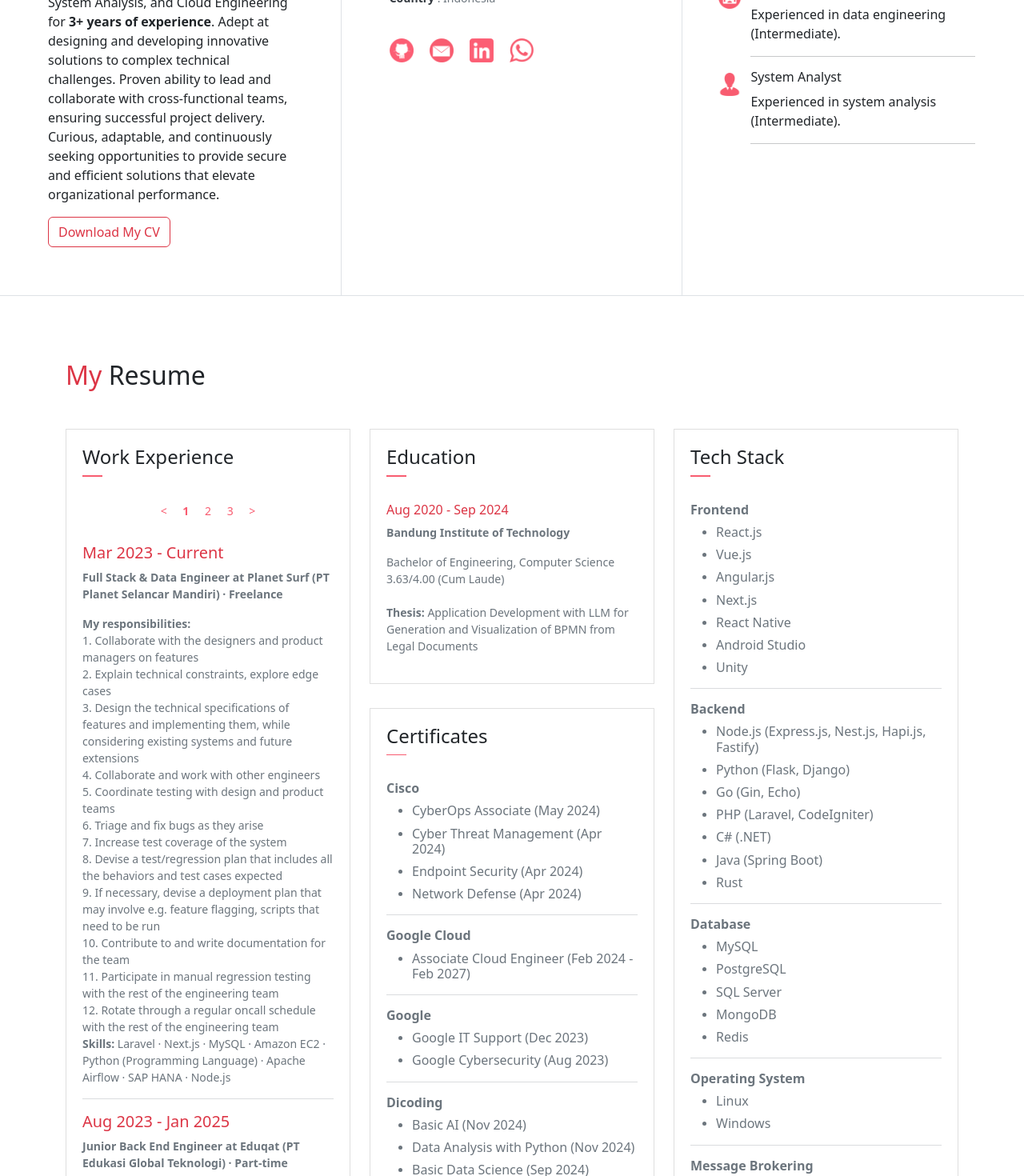
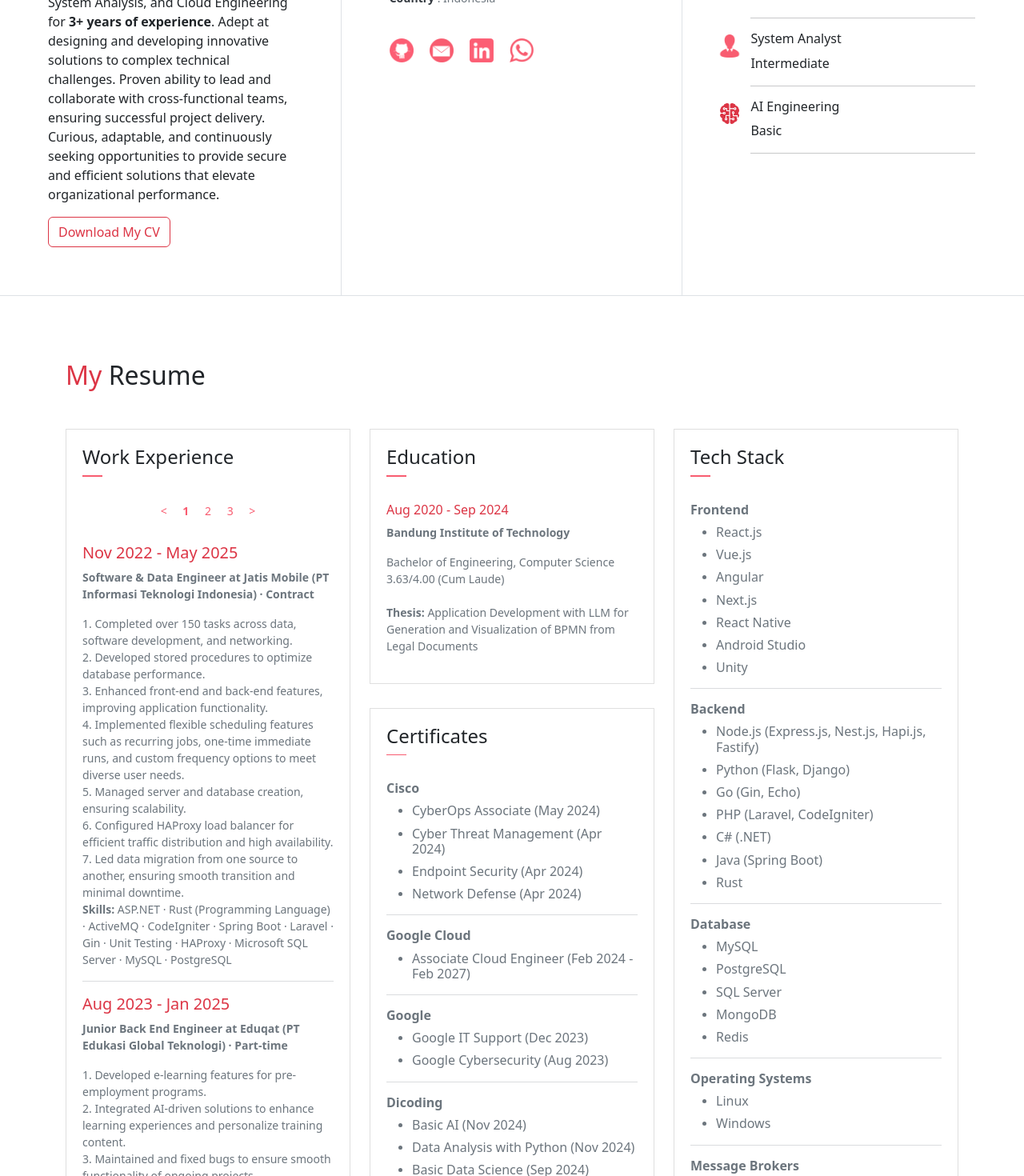
Before and after one commit to WillyWilsen/My-Profile-UI, a Next.js app: page / in a window 1280 px wide. Shown: the part 920-2390 px from the top of the page at 80% size. Built offline with nearby package versions, Linux system fonts and the light colour scheme; no server answers.

Commit message:
feat: Update profile

```diff
--- a/attributes/WorkExperience.js
+++ b/attributes/WorkExperience.js
@@ -1,14 +1,20 @@
 export const WorkExperience = [
   {
-    _id: { $oid: "6635f798fe5e3cb138acc5a4" },
-    from: "Mar 2023",
-    to: "Current",
-    job_position: "Full Stack & Data Engineer",
-    job_type: "Freelance",
-    company: "Planet Surf (PT Planet Selancar Mandiri)",
-    description:
-      "<b>My responsibilities:</b><br>1. Collaborate with the designers and product managers on features<br>2. Explain technical constraints, explore edge cases<br>3. Design the technical specifications of features and implementing them, while considering existing systems and future extensions<br>4. Collaborate and work with other engineers<br>5. Coordinate testing with design and product teams<br>6. Triage and fix bugs as they arise<br>7. Increase test coverage of the system<br>8. Devise a test/regression plan that includes all the behaviors and test cases expected<br>9. If necessary, devise a deployment plan that may involve e.g. feature flagging, scripts that need to be run<br>10. Contribute to and write documentation for the team<br>11. Participate in manual regression testing with the rest of the engineering team<br>12. Rotate through a regular oncall schedule with the rest of the engineering team<br><b>Skills:</b> Laravel · Next.js · MySQL · Amazon EC2 · Python (Programming Language) · Apache Airflow · SAP HANA · Node.js",
-    sequence: { $numberInt: "13" },
+    _id: { $oid: "647b19f827b072d12d76ac10" },
+    from: "Nov 2022",
+    to: "May 2025",
+    job_position: "Software & Data Engineer",
+    job_type: "Contract",
+    company: "Jatis Mobile (PT Informasi Teknologi Indonesia)",
+    description: `1. Completed over 150 tasks across data, software development, and networking.<br>
+2. Developed stored procedures to optimize database performance.<br>
+3. Enhanced front-end and back-end features, improving application functionality.<br>
+4. Implemented flexible scheduling features such as recurring jobs, one-time immediate runs, and custom frequency options to meet diverse user needs.<br>
+5. Managed server and database creation, ensuring scalability.<br>
+6. Configured HAProxy load balancer for efficient traffic distribution and high availability.<br>
+7. Led data migration from one source to another, ensuring smooth transition and minimal downtime.<br>
+<b>Skills:</b> ASP.NET · Rust (Programming Language) · ActiveMQ · CodeIgniter · Spring Boot · Laravel · Gin · Unit Testing · HAProxy · Microsoft SQL Server · MySQL · PostgreSQL`,
+    sequence: { $numberInt: "6" },
   },
   {
     _id: { $oid: "66360105fe5e3cb138acc5a7" },
@@ -17,20 +23,28 @@
     job_position: "Junior Back End Engineer",
     job_type: "Part-time",
     company: "Eduqat (PT Edukasi Global Teknologi)",
-    description:
-      "<b>My responsibilities:</b><br>1. Maintain and develop solutions for ongoing projects as well as to work on new upcoming projects<br>2. Ensure the delivery of features that are well documented & technologically sound with close attention to good coding practices, data structures & collaborative problem-solving<br><b>Skills:</b> Node.js · AWS Lambda · GraphQL · AI Prompting · Amazon Simple Notification Service (SNS) · NestJS",
-    sequence: { $numberInt: "12" },
+    description: `1. Developed e-learning features for pre-employment programs.<br>
+2. Integrated AI-driven solutions to enhance learning experiences and personalize training content.<br>
+3. Maintained and fixed bugs to ensure smooth functionality of ongoing projects.<br>
+4. Migrated servers for system optimization and resource efficiency.<br>
+5. Implemented caching techniques to improve loading performance.<br>
+<b>Skills:</b> Express.js · AWS Lambda · GraphQL · Gin · AI Prompting · Amazon Simple Notification Service (SNS) · NestJS`,
+    sequence: { $numberInt: "5" },
   },
   {
-    _id: { $oid: "647b19f827b072d12d76ac10" },
-    from: "Nov 2022",
-    to: "Jan 2025",
-    job_position: "Software & Data Engineer",
-    job_type: "Contract",
-    company: "Jatis Mobile (PT Informasi Teknologi Indonesia)",
-    description:
-      "<b>My responsibilities:</b><br>1. Developing front-end website architecture<br>2. Designing user interactions on web pages<br>3. Developing back-end website applications<br>4. Creating servers and databases for functionality<br>5. Ensuring cross-platform optimization for mobile phones<br>6. Ensuring responsiveness of applications<br>7. Working alongside graphic designers for web design features<br>8. Seeing through a project from conception to finished product<br>9. Designing and developing APIs<br>10. Meeting both technical and consumer needs<br>11. Staying abreast of developments in web applications and programming languages<br><b>Skills:</b> ASP.NET · Rust (Programming Language) · ActiveMQ · CodeIgniter · Spring Boot · Laravel · Gin · Unit Testing · HAProxy · Microsoft SQL Server · MySQL · PostgreSQL",
-    sequence: { $numberInt: "11" },
+    _id: { $oid: "6635f798fe5e3cb138acc5a4" },
+    from: "Apr 2024",
+    to: "Nov 2024",
+    job_position: "Full Stack Engineer",
+    job_type: "Freelance",
+    company: "ERP TOHAMA",
+    description: `1. Designed and developed both frontend and backend components for an internal platform supporting student career development through university-company collaboration.<br>
+2. Built scalable backend services to manage user data, application processes, and partnership information across multiple institutions.<br>
+3. Developed and integrated RESTful APIs to facilitate seamless data communication between different stakeholders.<br>
+4. Created responsive and user-friendly frontend interfaces to enhance the user experience for student applicants.<br>
+5. Deployed and maintained the application infrastructure on Azure, ensuring scalability and high availability.<br>
+<b>Skills:</b> Express.js · React.js · MySQL · Microsoft Azure`,
+    sequence: { $numberInt: "4" },
   },
   {
     _id: { $oid: "65164c411e0f235bb960690c" },
@@ -39,9 +53,12 @@
     job_position: "System Analyst",
     job_type: "Internship",
     company: "Skyshi Digital Indonesia",
-    description:
-      "<b>My responsibilities:</b><br>1. Perform tech-engineering tasks to support the technical team in achieving company business goals<br>2. Lead, manage and train technical teams in system development<br>3. Create system designs to improve efficiency, availability, scalability, flexibility, functionality and usability of company products<br>4. Have a deep understanding of software architecture, operating systems, and networking<br>5. Work closely with technical teams to establish benchmarking, standardization, technical, and other mechanisms for non-functional requirements<br>6. Work closely with users and stakeholders to understand business needs<br>7. Create tools and resources that help teams work more efficiently and effectively<br><b>Skills:</b> System Architecture · Technical Documentation",
-    sequence: { $numberInt: "7" },
+    description: `1. Created the technical architecture from scratch for the internal application, used to conduct technical assessments for prospective developer candidates.<br>
+2. Designed the business flow for both users and developers to support a new feature in the technical assessment process.<br>
+3. Collaborated with technical teams to ensure that the system design met business requirements while improving efficiency, scalability, and usability.<br>
+4. Worked closely with users and stakeholders to understand business needs and translate them into technical solutions.<br>
+<b>Skills:</b> Technical Documentation · System Architecture`,
+    sequence: { $numberInt: "3" },
   },
   {
     _id: { $oid: "631d8dd11c12efb7ed89e712" },
@@ -50,9 +67,14 @@
     job_position: "Technical Lead",
     job_type: "Contract",
     company: "Zinergo (PT Sinergi Rajawali Mataram)",
-    description:
-      "<b>My responsibilities:</b><br>1. Assembles and manages a software development team for a specific project<br>2. Trains, coaches, and guides software developers for best development practices<br>3. Leads on the technical aspects of the development<br>4. Executes a software development life cycle for different projects with what best fits them<br>5. Develops a sound architecture for the project to help guide the creation of road maps and timelines<br>6. Establishes software development standards, processes, and structures by implementing best development practices<br>7. Works closely with project stakeholders throughout the development to manage product development and improvements<br>8. Document and test code to ensure the quality of the software product<br>9. Provide technical documentation<br>10. Manages resource allocation across the development process to ensure that product is delivered on-time<br>11. Spearheads strategic planning to identify areas of improvement and adjustments in different aspects of the project<br>12. Evaluates projects and progress statuses<br><b>Skills:</b> Technical Documentation · Quality Control · Scrum · Software Project Management · ERD",
-    sequence: { $numberInt: "3" },
+    description: `1. Led 7 projects, each involving 1–2 developers, ensuring smooth execution and successful delivery.<br>
+2. Implemented Agile methodology to manage project workflows, improve team collaboration, and quickly adapt to evolving requirements.<br>
+3. Designed ERDs (Entity Relationship Diagrams), Gantt charts, and detailed project timelines based on resource capacity and project complexity.<br>
+4. Collaborated with the HR department to recruit and onboard developers according to project demands and available workforce.<br>
+5. Created comprehensive technical documentation as part of the project deliverables to ensure maintainability and knowledge transfer.<br>
+6. Monitored and evaluated the progress and quality of all ongoing projects to ensure timely completion and continuous improvement.<br>
+<b>Skills:</b> Quality Control · Scrum · Technical Documentation · ERD · Software Project Management`,
+    sequence: { $numberInt: "2" },
   },
   {
     _id: { $oid: "631d8dae1c12efb7ed89e710" },
@@ -61,8 +83,10 @@
     job_position: "Full Stack Engineer",
     job_type: "Freelance",
     company: "Zinergo (PT Sinergi Rajawali Mataram)",
-    description:
-      "<b>My responsibilities:</b><br>1. Work across the full stack, building highly scalable distributed solutions that enable positive user experiences and measurable business growth<br>2. Develop new features and infrastructure development in support of rapidly emerging business and project requirements<br>3. Ensure application performance, uptime, and scale, maintaining high standards of code quality and thoughtful application design<br><b>Skills:</b> PostgreSQL · Laravel · Vue.js",
-    sequence: { $numberInt: "2" },
+    description: `1. Developed 7 report generators to support data-driven decision-making and operational efficiency.<br>
+2. Built a jobseeker dashboard to enhancing the application process and improving the overall user experience.<br>
+3. Ensured high performance, reliability, and scalability of the developed solutions while maintaining clean, maintainable code standards.<br>
+<b>Skills:</b> PostgreSQL · Laravel · Vue.js`,
+    sequence: { $numberInt: "1" },
   },
 ];
--- a/pages/index.js
+++ b/pages/index.js
@@ -388,11 +388,12 @@
               <h1 className={custom.headertitle}>Willy Wilsen</h1>
               <h6 className={custom.headermono}>
                 Software Engineer | Data Engineer |<br></br>
-                System Analyst | Associate Cloud Engineer (ACE)
+                System Analyst | Associate Cloud Engineer (ACE) | <br></br>
+                AI Engineer
               </h6>
               <a
                 rel="noreferrer"
-                href="https://drive.google.com/uc?id=14VIg_4K-ht9SulM3j3zm2cXBr9DIhU7j&export=download"
+                href="https://drive.google.com/uc?id=1BkvKYajuPMLdrXx45QSb7yoSxlDfLkgh&export=download"
                 target="_blank"
               >
                 <button
@@ -427,7 +428,7 @@
               </p>
               <a
                 rel="noreferrer"
-                href="https://drive.google.com/uc?id=14VIg_4K-ht9SulM3j3zm2cXBr9DIhU7j&export=download"
+                href="https://drive.google.com/uc?id=1BkvKYajuPMLdrXx45QSb7yoSxlDfLkgh&export=download"
                 target="_blank"
               >
                 <button className="btn btn-outline-danger">
@@ -536,7 +537,7 @@
                 </div>
                 <div className={`col-10 ${custom.mlauto} me-3`}>
                   <h6>Software Development</h6>
-                  <p>Experienced in developing software (Advanced).</p>
+                  <p>Advanced</p>
                   <hr></hr>
                 </div>
               </div>
@@ -551,7 +552,7 @@
                 </div>
                 <div className={`col-10 ${custom.mlauto} me-3`}>
                   <h6>Data Engineering</h6>
-                  <p>Experienced in data engineering (Intermediate).</p>
+                  <p>Intermediate</p>
                   <hr></hr>
                 </div>
               </div>
@@ -566,7 +567,17 @@
                 </div>
                 <div className={`col-10 ${custom.mlauto} me-3`}>
                   <h6>System Analyst</h6>
-                  <p>Experienced in system analysis (Intermediate).</p>
+                  <p>Intermediate</p>
+                  <hr></hr>
+                </div>
+              </div>
+              <div className={custom.row}>
+                <div className="col-1 text-danger pt-1">
+                  <Image alt="AI" src="/icon/AI.png" width={30} height={30} />
+                </div>
+                <div className={`col-10 ${custom.mlauto} me-3`}>
+                  <h6>AI Engineering</h6>
+                  <p>Basic</p>
                   <hr></hr>
                 </div>
               </div>
@@ -789,7 +800,7 @@
                         <h6>Vue.js</h6>
                       </li>
                       <li>
-                        <h6>Angular.js</h6>
+                        <h6>Angular</h6>
                       </li>
                       <li>
                         <h6>Next.js</h6>
@@ -854,7 +865,7 @@
                     </ul>
                     <hr></hr>
                     <h6>
-                      <b>Operating System</b>
+                      <b>Operating Systems</b>
                     </h6>
                     <ul>
                       <li>
@@ -866,7 +877,7 @@
                     </ul>
                     <hr></hr>
                     <h6>
-                      <b>Message Brokering</b>
+                      <b>Message Brokers</b>
                     </h6>
                     <ul>
                       <li>
@@ -902,22 +913,22 @@
                     </ul>
                     <hr></hr>
                     <h6>
-                      <b>Cloud Computing</b>
+                      <b>Cloud Platforms</b>
                     </h6>
                     <ul>
+                      <li>
+                        <h6>GCP</h6>
+                      </li>
                       <li>
                         <h6>AWS</h6>
                       </li>
                       <li>
                         <h6>Azure</h6>
                       </li>
-                      <li>
-                        <h6>GCP</h6>
-                      </li>
                     </ul>
                     <hr></hr>
                     <h6>
-                      <b>DevOps</b>
+                      <b>DevOps & Containerization</b>
                     </h6>
                     <ul>
                       <li>
@@ -929,11 +940,23 @@
                     </ul>
                     <hr></hr>
                     <h6>
-                      <b>Automation Testing</b>
+                      <b>Testing & QA</b>
                     </h6>
                     <ul>
                       <li>
                         <h6>Selenium</h6>
+                      </li>
+                    </ul>
+                    <hr></hr>
+                    <h6>
+                      <b>ERP & E-commerce Platforms</b>
+                    </h6>
+                    <ul>
+                      <li>
+                        <h6>Odoo</h6>
+                      </li>
+                      <li>
+                        <h6>Shopify</h6>
                       </li>
                     </ul>
                   </div>
```
Also changed, not shown: public/icon/AI.png (added).
